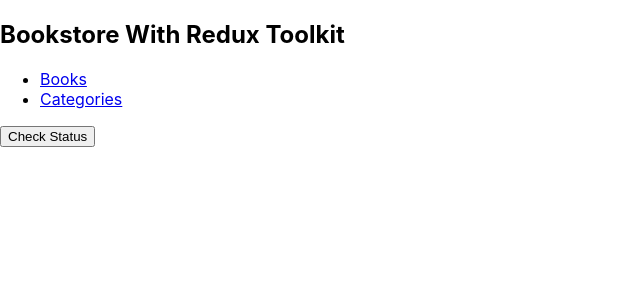
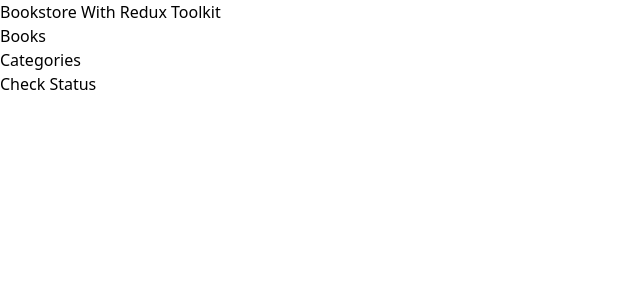
Before and after one commit to bellom/Bookstore-redux-toolkit, a React (Create React App) app: page /Categories in a window 1280 px wide. Shown: the top 300 px of the page, without its empty margins (0-640 px from the left). Built offline with nearby package versions, Linux system fonts and the light colour scheme.

Commit message:
Install tailwind and react-icons

```diff
--- a/package.json
+++ b/package.json
@@ -11,6 +11,7 @@
     "prop-types": "^15.8.1",
     "react": "^18.2.0",
     "react-dom": "^18.2.0",
+    "react-icons": "^4.4.0",
     "react-redux": "^8.0.2",
     "react-router-dom": "^6.3.0",
     "react-scripts": "5.0.1",
@@ -45,15 +46,18 @@
     "@babel/eslint-parser": "^7.18.2",
     "@babel/plugin-syntax-jsx": "^7.17.12",
     "@babel/preset-react": "^7.17.12",
+    "autoprefixer": "^10.4.7",
     "eslint": "^7.32.0",
     "eslint-config-airbnb": "^18.2.1",
     "eslint-plugin-import": "^2.26.0",
     "eslint-plugin-jsx-a11y": "^6.5.1",
     "eslint-plugin-react": "^7.30.0",
     "eslint-plugin-react-hooks": "^4.6.0",
+    "postcss": "^8.4.14",
     "stylelint": "^13.13.1",
     "stylelint-config-standard": "^21.0.0",
     "stylelint-csstree-validator": "^1.9.0",
-    "stylelint-scss": "^3.21.0"
+    "stylelint-scss": "^3.21.0",
+    "tailwindcss": "^3.1.3"
   }
 }
--- /dev/null
+++ b/postcss.config.js
@@ -0,0 +1,6 @@
+module.exports = {
+  plugins: {
+    tailwindcss: {},
+    autoprefixer: {},
+  },
+}
--- a/src/index.css
+++ b/src/index.css
@@ -1,27 +1,3 @@
-body {
-  margin: 0;
-  font-family:
-    -apple-system,
-    BlinkMacSystemFont,
-    'Segoe UI',
-    'Roboto',
-    'Oxygen',
-    'Ubuntu',
-    'Cantarell',
-    'Fira Sans',
-    'Droid Sans',
-    'Helvetica Neue',
-    sans-serif;
-  -webkit-font-smoothing: antialiased;
-  -moz-osx-font-smoothing: grayscale;
-}
-
-code {
-  font-family:
-    source-code-pro,
-    Menlo,
-    Monaco,
-    Consolas,
-    'Courier New',
-    monospace;
-}
+@tailwind base;
+@tailwind components;
+@tailwind utilities;
--- /dev/null
+++ b/tailwind.config.js
@@ -0,0 +1,8 @@
+/** @type {import('tailwindcss').Config} */
+module.exports = {
+  content: ['./src/**/*.{js,jsx,ts,tsx}'],
+  theme: {
+    extend: {},
+  },
+  plugins: [],
+};
```
Also changed, not shown: 2 other files (tests, documents, lock files or other folders).
